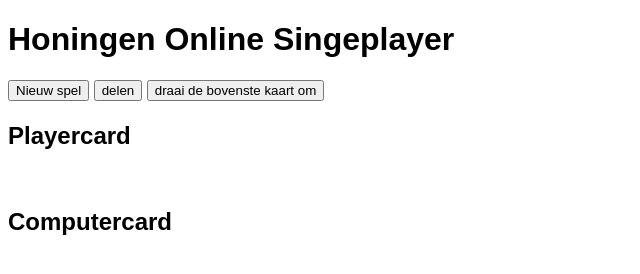
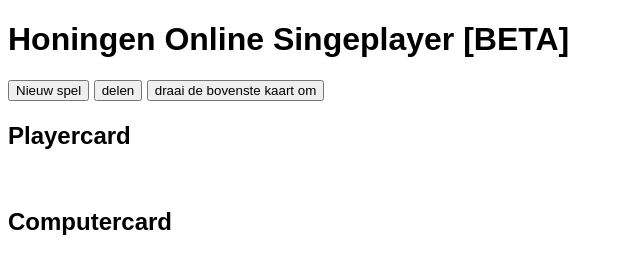
Before and after one commit to larsanker50/Honingen, a plain HTML site: page index.html in a window 1280 px wide. Shown: the whole page, without its empty margins (0-640 px from the left). Drawn offline with Linux system fonts and the light colour scheme.

Commit message:
Update index.html

```diff
--- a/index.html
+++ b/index.html
@@ -10,7 +10,7 @@
 </head>
 
 <body>
-    <h1>Honingen Online Singeplayer</h1>
+    <h1>Honingen Online Singeplayer [BETA]</h1>
     <button onClick="window.location.reload();">Nieuw spel</button>
     <button id="delenKnop">delen</button>
     <button id="beurtKnop">draai de bovenste kaart om</button>
```
